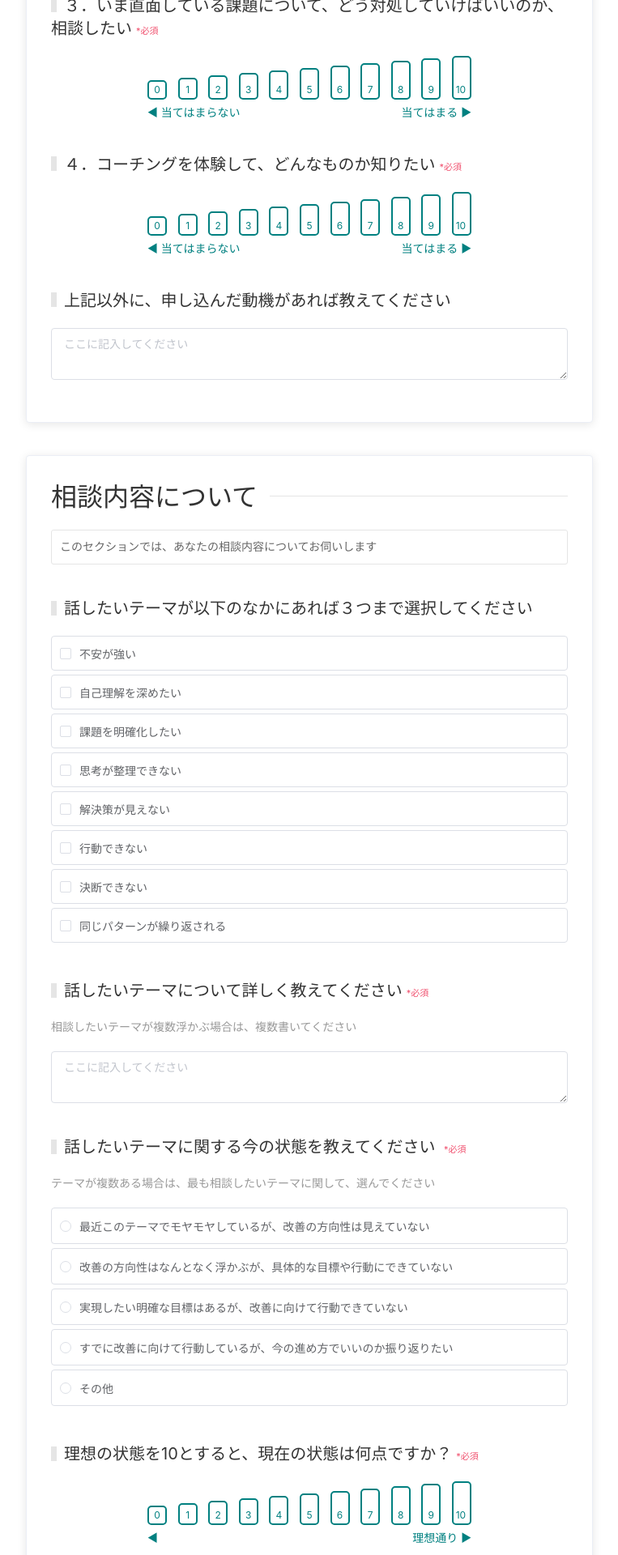
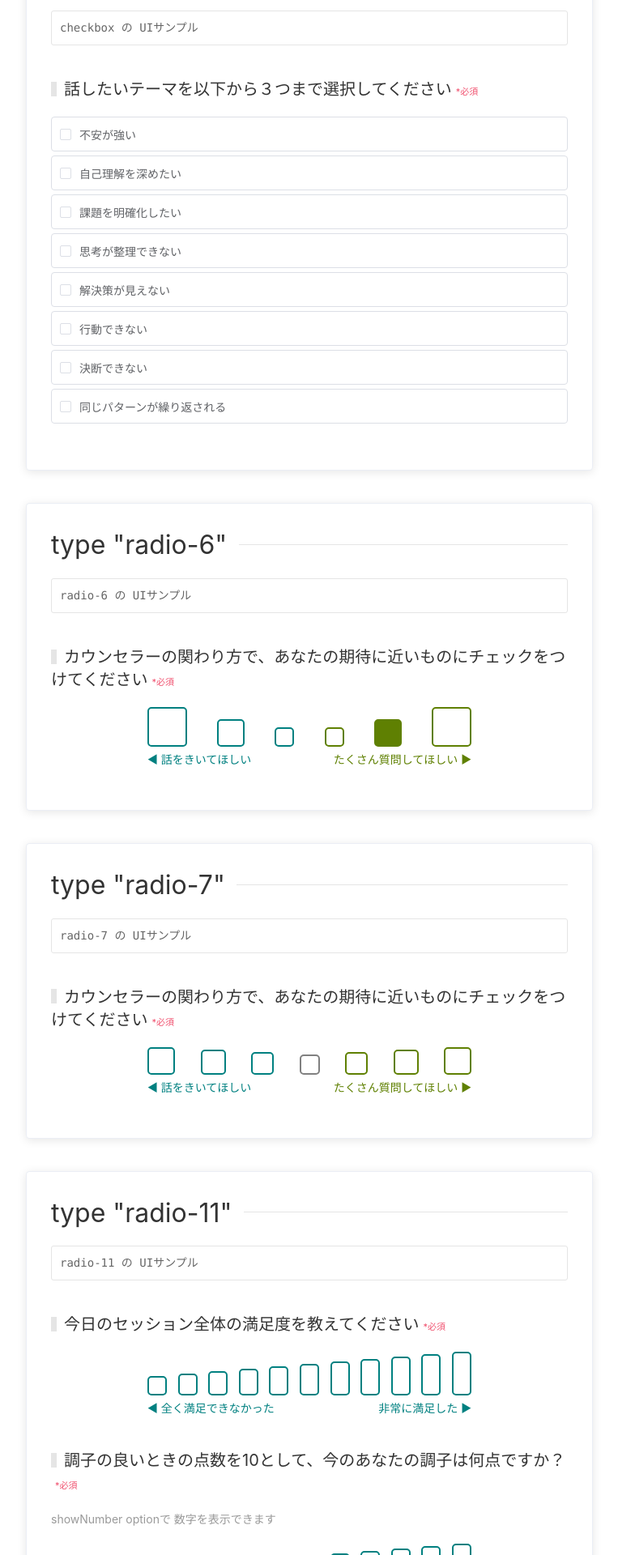
Before and after one commit to cotree/dialog-sheet, a Vue app: page / in a window 1280 px wide. Shown: the part 580-2500 px from the top of the page at 81% size, without its empty margins (258-1021 px from the left). Built offline with nearby package versions, Linux system fonts and the light colour scheme.

Commit message:
feat: radio-7 の追加

```diff
--- a/src/assets/sass/element-variables.sass
+++ b/src/assets/sass/element-variables.sass
@@ -1,6 +1,7 @@
 /* theme color */
 $--color-primary: teal
 $--color-success: #5f8002
+$--color-gray: #808080
 /* icon font path, required */
 $--font-path: '~element-ui/lib/theme-chalk/fonts'
 
--- a/src/assets/templates/example.ts
+++ b/src/assets/templates/example.ts
@@ -1,60 +1,44 @@
 export default {
-  id: 'user_pre_reservation',
-  title: 'コーチング事前アンケート',
-  detail: `いまのあなたに合わせたコーチングを受けるために、コーチングを受ける前の期待や気持ちをコーチに伝えましょう。所要時間は10分程度です。`,
+  id: 'ui_index',
+  title: 'タイトル',
+  detail: '説明分',
   templateGroups: [
     {
-      title: '動機について',
-      key: 'motivation',
+      title: 'type "boolean"',
+      key: 'ui_boolean',
       detail:
-        'コーチングを申し込んだ動機について、以下の４項目の<u><b><font color="teal">合計点が20点</font></b></u>になるように点数をつけてください',
+        'boolean の UIサンプル',
       templateItems: [
         {
-          title: '１．自分の性格特性への理解を深めたい',
-          key: 'self_understanding',
-          type: 'radio-11',
-          options: { showNumber: true },
-          labels: ['当てはまらない', '当てはまる']
+          "key": "study_participation_consent",
+          "type": "boolean",
+          "title": "研究参加同意",
+          "detail": "現在cotreeでは、カウンセリングの評価に関する共同研究を実施しております。<br class='uk-visible@m'>追加のアンケート調査は５分程度に終了します。",
+          "labels": [
+            "参加する",
+            "参加しない"
+          ],
+          "footer": "※いつでも「戻る」ボタンから回答を中止することができます。"
         },
         {
-          title: '２．自分のやりたいことや、将来のキャリアを明確化したい',
-          key: 'clarify_future_vision',
-          type: 'radio-11',
-          options: { showNumber: true },
-          labels: ['当てはまらない', '当てはまる']
+          key: 'additional_text',
+          type: 'text',
+          detail: "追加の質問",
+          placeholder: '追加の質問',
+          condition: { key: 'study_participation_consent', method: 'equal', value: true }
         },
-        {
-          title:
-            '３．いま直面している課題について、どう対処していけばいいのか、相談したい',
-          key: 'problem_solved',
-          type: 'radio-11',
-          options: { showNumber: true },
-          labels: ['当てはまらない', '当てはまる']
-        },
-        {
-          title: '４．コーチングを体験して、どんなものか知りたい',
-          key: 'coaching_understanding',
-          type: 'radio-11',
-          options: { showNumber: true },
-          labels: ['当てはまらない', '当てはまる']
-        },
-        {
-          title: '上記以外に、申し込んだ動機があれば教えてください',
-          key: 'other_motivation_text',
-          type: 'textarea',
-          validation: { required: false }
-        }
       ]
     },
     {
-      title: '相談内容について',
-      key: 'complaint',
-      detail: 'このセクションでは、あなたの相談内容についてお伺いします',
+      title: 'type "checkbox"',
+      key: 'ui_checkbox',
+      detail:
+        'checkbox の UIサンプル',
       templateItems: [
         {
           key: 'themes',
           type: 'checkbox',
-          title: '話したいテーマが以下のなかにあれば３つまで選択してください',
+          title: '話したいテーマを以下から３つまで選択してください',
           listArray: [
             { id: 1, label: '不安が強い' },
             { id: 2, label: '自己理解を深めたい' },
@@ -67,124 +51,177 @@ export default {
           ],
           validation: {
             max: 3,
-            message: '※選択できるのは３つまでです',
-            required: false
+            message: '※選択できるのは３つまでです'
           }
-        },
-        {
-          key: 'complaint_text',
-          type: 'textarea',
-          title: '話したいテーマについて詳しく教えてください',
-          detail: '相談したいテーマが複数浮かぶ場合は、複数書いてください'
-        },
-        {
-          key: 'current_location',
-          type: 'radio',
-          title: '話したいテーマに関する今の状態を教えてください ',
-          detail:
-            'テーマが複数ある場合は、最も相談したいテーマに関して、選んでください',
-          listArray: [
-            {
-              id: 1,
-              label:
-                '最近このテーマでモヤモヤしているが、改善の方向性は見えていない'
-            },
-            {
-              id: 2,
-              label:
-                '改善の方向性はなんとなく浮かぶが、具体的な目標や行動にできていない'
-            },
-            {
-              id: 3,
-              label:
-                '実現したい明確な目標はあるが、改善に向けて行動できていない'
-            },
-            {
-              id: 4,
-              label:
-                'すでに改善に向けて行動しているが、今の進め方でいいのか振り返りたい'
-            },
-            { id: 5, label: 'その他' }
-          ]
-        },
-        {
-          key: 'current_location_text',
-          type: 'text',
-          placeholder: 'その他の内容',
-          condition: { key: 'current_location', method: 'equal', value: 5 }
-        },
-        {
-          title: '理想の状態を10とすると、現在の状態は何点ですか？',
-          key: 'current_location_level',
-          type: 'radio-11',
-          options: { showNumber: true },
-          labels: ['', '理想通り']
         }
       ]
     },
     {
-      title: '現在の調子について',
-      key: 'health',
+      title: 'type "radio-6"',
+      key: 'ui_radio-6',
+      detail:
+        'radio-6 の UIサンプル',
       templateItems: [
         {
-          title: '調子の良いときの点数を10として、今の心の調子は何点ですか？',
-          key: 'mental_condition',
-          type: 'radio-11',
-          options: { showNumber: true },
-          labels: ['0', '10']
-        },
-        {
-          title: '治療履歴や留意点があれば教えてください',
-          detail: '※２回目以降の方は飛ばしていただいても構いません',
-          key: 'remarks_text',
-          type: 'textarea',
-          validation: { required: false }
+          "key": "ideal_amount_of_listening",
+          "type": "radio-6",
+          "title": "カウンセラーの関わり方で、あなたの期待に近いものにチェックをつけてください",
+          "labels": [
+            "話をきいてほしい",
+            "たくさん質問してほしい"
+          ]
         }
       ]
     },
     {
-      title: 'コーチの関わり方について',
-      key: 'involvement',
+      title: 'type "radio-7"',
+      key: 'ui_radio-7',
       detail:
-        'コーチの関わり方について、あなたの要望に近いものにチェックをつけてください',
+        'radio-7 の UIサンプル',
       templateItems: [
         {
-          key: 'ideal_amount_of_listening',
-          type: 'radio-6',
-          title: '考えを深めたいときに期待する関わり方',
-          labels: ['話をきいてほしい', '質問してほしい']
-        },
-        {
-          key: 'ideal_priority_of_convincing',
-          type: 'radio-6',
-          title: '悩み事があるときに期待する関わり方',
-          labels: ['理解して納得したい', '解決のアイデアがほしい']
+          "key": "ideal_amount_of_expect",
+          "type": "radio-7",
+          "title": "カウンセラーの関わり方で、あなたの期待に近いものにチェックをつけてください",
+          "labels": [
+            "話をきいてほしい",
+            "たくさん質問してほしい"
+          ]
         }
       ]
     },
     {
-      title: '今後のコーチングの使い方について',
-      key: 'use_plan',
+      title: 'type "radio-11"',
+      key: 'ui_radio-11',
+      detail:
+        'radio-11 の UIサンプル',
       templateItems: [
         {
-          key: 'next_use_plan',
-          type: 'radio',
-          title: '今後のコーチングの使い方を教えてください',
-          listArray: [
-            { id: 1, label: '受けてから考えるつもり' },
-            { id: 2, label: '今回だけ利用するつもり' },
-            { id: 3, label: '継続して利用するつもり' },
-            { id: 4, label: 'その他' }
+          "title": "今日のセッション全体の満足度を教えてください",
+          "key": "overall_satisfaction_level",
+          "type": "radio-11",
+          "labels": [
+            "全く満足できなかった",
+            "非常に満足した"
           ]
         },
         {
-          key: 'next_use_plan_text',
-          type: 'text',
-          placeholder: 'その他の内容',
-          condition: { key: 'next_use_plan', method: 'equal', value: 4 },
-          validation: { required: false }
+          "title": "調子の良いときの点数を10として、今のあなたの調子は何点ですか？",
+          "detail": 'showNumber optionで 数字を表示できます',
+          "key": "mental_condition",
+          "type": "radio-11",
+          "options": {
+            "showNumber": true
+          },
+          "labels": [
+            "0",
+            "10"
+          ]
+        },
+      ]
+    },
+    {
+      title: 'type "radio"',
+      key: 'ui_radio',
+      detail:
+        'radio の UIサンプル',
+      templateItems: [
+        {
+          "key": "next_use_plan",
+          "type": "radio",
+          "title": "今後もカウンセリングを継続して受けようと思いますか？",
+          "listArray": [
+            {
+              "id": 1,
+              "label": "いったん今回で終了する"
+            },
+            {
+              "id": 2,
+              "label": "次回を受けるか迷っている"
+            },
+            {
+              "id": 3,
+              "label": "継続して利用したい"
+            },
+            {
+              "id": 4,
+              "label": "その他"
+            }
+          ]
+        },
+        {
+          "key": "next_use_plan_text",
+          "type": "text",
+          "placeholder": "その他の内容",
+          "condition": {
+            "key": "next_use_plan",
+            "method": "equal",
+            "value": 4
+          }
         }
       ]
-    }
+    },
+    {
+      title: 'type "slider"',
+      key: 'ui_slider',
+      detail:
+        'slider の UIサンプル',
+      templateItems: [
+        {
+          "key": "ideal_amount_of_listening",
+          "type": "slider",
+          "title": "カウンセラーの関わり方で、あなたの期待に近いものにチェックをつけてください",
+          "labels": [
+            "話をきいてほしい",
+            "たくさん質問してほしい"
+          ]
+        }
+      ]
+    },
+    {
+      title: 'type "sortable-choice"',
+      key: 'ui_sortable-choice',
+      detail:
+        'sortable-choice の UIサンプル',
+      templateItems: [
+        {
+          "key": "ideal_condition_rankings",
+          "type": "sortable-choice",
+          "title": "カウンセリングの後にどうなっていたいですか？あなたが重要だと感じる順に、以下の項目を1つ以上選んでください",
+          "detail": "深く考えず、感じたことを答えて頂いて構いません。もちろん、セッション中に変わっても構いません。",
+          "listArray":  [
+            {
+              "id": 1,
+              "label": "溜め込んでいる気持ちを吐き出せて、気持ちが楽になっている"
+            },
+            {
+              "id": 2,
+              "label": "自分の心に生じているモヤモヤが、整理されている"
+            },
+            {
+              "id": 3,
+              "label": "問題の原因を、言葉で説明できるようになっている"
+            },
+            {
+              "id": 4,
+              "label": "問題への解決策のアイデアが出て、次のアクションが取れる"
+            }
+          ]
+        },
+      ]
+    },
+    {
+      title: 'type "textarea"',
+      key: 'ui_textarea',
+      detail:
+        'textarea の UIサンプル',
+      templateItems: [
+        {
+          "key": "complaint_text",
+          "type": "textarea",
+          "title": "相談内容を具体的に教えてください。",
+        },
+      ]
+    },
   ]
 };
--- a/src/components/DialogSheet.vue
+++ b/src/components/DialogSheet.vue
@@ -45,6 +45,7 @@ import FormBoolean from "./form/boolean.vue";
 import FormCheckbox from "./form/checkbox.vue";
 import FormListTextarea from "./form/list-textarea.vue";
 import FormRadio11 from "./form/radio-11.vue";
+import FormRadio7 from "./form/radio-7.vue";
 import FormRadio6 from "./form/radio-6.vue";
 import FormRadio from "./form/radio.vue";
 import FormSlider from "./form/slider.vue";
@@ -66,6 +67,7 @@ type ValidateRules = any;
     FormCheckbox,
     FormListTextarea,
     "form-radio-11": FormRadio11,
+    "form-radio-7": FormRadio7,
     "form-radio-6": FormRadio6,
     FormRadio,
     FormSlider,
@@ -114,6 +116,7 @@ export default class DialogSheet extends Vue {
     // タイプ別デフォルト
     const defaultValidateRulesByType: ValidateRules = {
       "radio-6": { type: "number", min: 1, max: 6, message: "※値が不正です" },
+      "radio-7": { type: "number", min: 1, max: 7, message: "※値が不正です" },
       'sortable-choice': { type: 'array', message: '※値が不正です' },
       sortable: { type: "array", message: "※値が不正です" },
       slider: { type: "number", min: 0, max: 10, message: "※値が不正です" },
--- /dev/null
+++ b/src/components/form/radio-7.vue
@@ -0,0 +1,120 @@
+<template lang="pug">
+.form-radio-7(:disabled='disabled')
+  .form-radio-7__group
+    label.form-radio-7__label(v-for='num in numbersArray' :key='num')
+      input.form-radio-7__radio(type='radio' :value='num' v-model='myValue' :disabled='disabled')
+      span.form-radio-7__span(:class='getlabelClass(num)')
+  .form-radio-7__texts
+    span.form-radio-7__text.form-radio-7__text--left ◀︎ {{ labels[0] }}
+    span.form-radio-7__text.form-radio-7__text--right {{ labels[1] }} ▶︎
+</template>
+
+<script lang="ts">
+import { Component, Prop, Vue } from "vue-property-decorator";
+@Component
+export default class FormRadio6 extends Vue {
+  @Prop({ default: () => ["同意する", "同意しない︎"] })
+  private labels!: string[]; // v-modelの値
+  @Prop() private value!: number[];
+  // tslint:disable variable-name
+  @Prop() private _key!: string;
+  private componentName = "form-radio-7"; // TODO: this.$options._componentTag で本当は取りたいが要型拡張
+  get myValue(): number[] {
+    return this.value;
+  }
+  set myValue(newValue) {
+    this.$emit("input", newValue);
+    this.$emit("change", this._key, newValue, this.componentName);
+  }
+  @Prop({ default: false }) private disabled!: boolean;
+  private numbersArray: number[] = [1, 2, 3, 4, 5, 6, 7];
+  private getlabelClass(num: number): string {
+    const baseClass = "form-radio-7__span";
+    return `${baseClass}--${num}`;
+  }
+}
+</script>
+<style lang="sass">
+@import '@/assets/sass/element-variables.sass'
+@import '@/assets/sass/mixins.sass'
+.form-radio-7
+  width: 100%
+  max-width: 400px
+  margin: 0 auto
+  &__label
+    position: relative
+  &__texts
+    margin-top: 3px
+    display: flex
+    width: 100%
+    justify-content: space-between
+  &__text
+    line-height: 1.5
+    +onlyMobile
+      max-width: 180px
+    +onlyMobileXS
+      max-width: 125px
+    &--right
+      color: $--color-success
+      text-align: right
+    &--left
+      color: $--color-primary
+  &__group
+    display: flex
+    align-items: flex-end
+    text-align: center
+    width: 100%
+    justify-content: space-between
+    line-height: 1.0
+  &__span
+    border: $--color-primary 2px solid
+    background-color: #fff
+    // border-radius: 50%
+    border-radius: 5px
+    display: inline-block
+    width: 20px
+    height: 20px
+    cursor: pointer
+    transition: background-color .2s
+    &:hover
+      background-color: rgba($--color-primary, 0.5)
+    &--4
+      border-color: $--color-gray
+      &:hover
+        background-color: rgba($--color-gray, 0.5)
+    &--5,&--6,&--7
+      border-color: $--color-success
+      &:hover
+        background-color: rgba($--color-success, 0.5)
+    &--1,&--7
+      width: 30px
+      height: 30px
+    &--2,&--6
+      width: 27px
+      height: 27px
+    &--3,&--5
+      width: 24px
+      height: 24px
+    &--4
+      width: 21px
+      height: 21px
+  &__radio
+    opacity: 0
+    position: absolute
+    &:checked + .form-radio-7__span
+      background-color: $--color-primary
+      &--4
+        background-color: $--color-gray
+      &--5,&--6,&--7
+        background-color: $--color-success
+
+.form-radio-7[disabled]
+  .form-radio-7__span
+    cursor: not-allowed
+    &:hover
+      background-color: #fff
+  .form-radio-7__radio:checked + .form-radio-7__span
+    background-color: $--color-primary
+    &--5,&--6,&--7
+      background-color: $--color-success
+</style>
```
Also changed, not shown: 6 other files (tests, documents, lock files or other folders).
